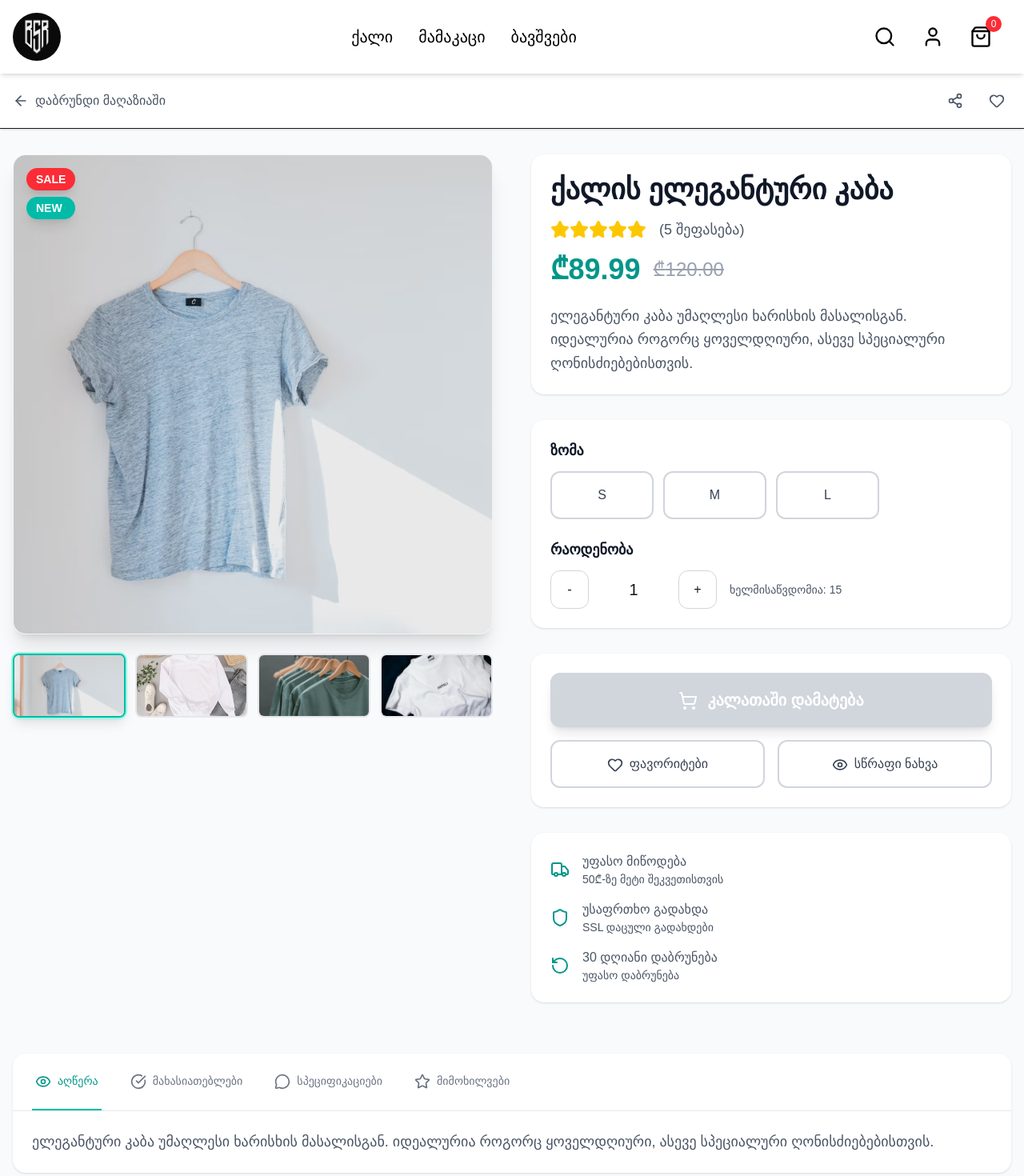
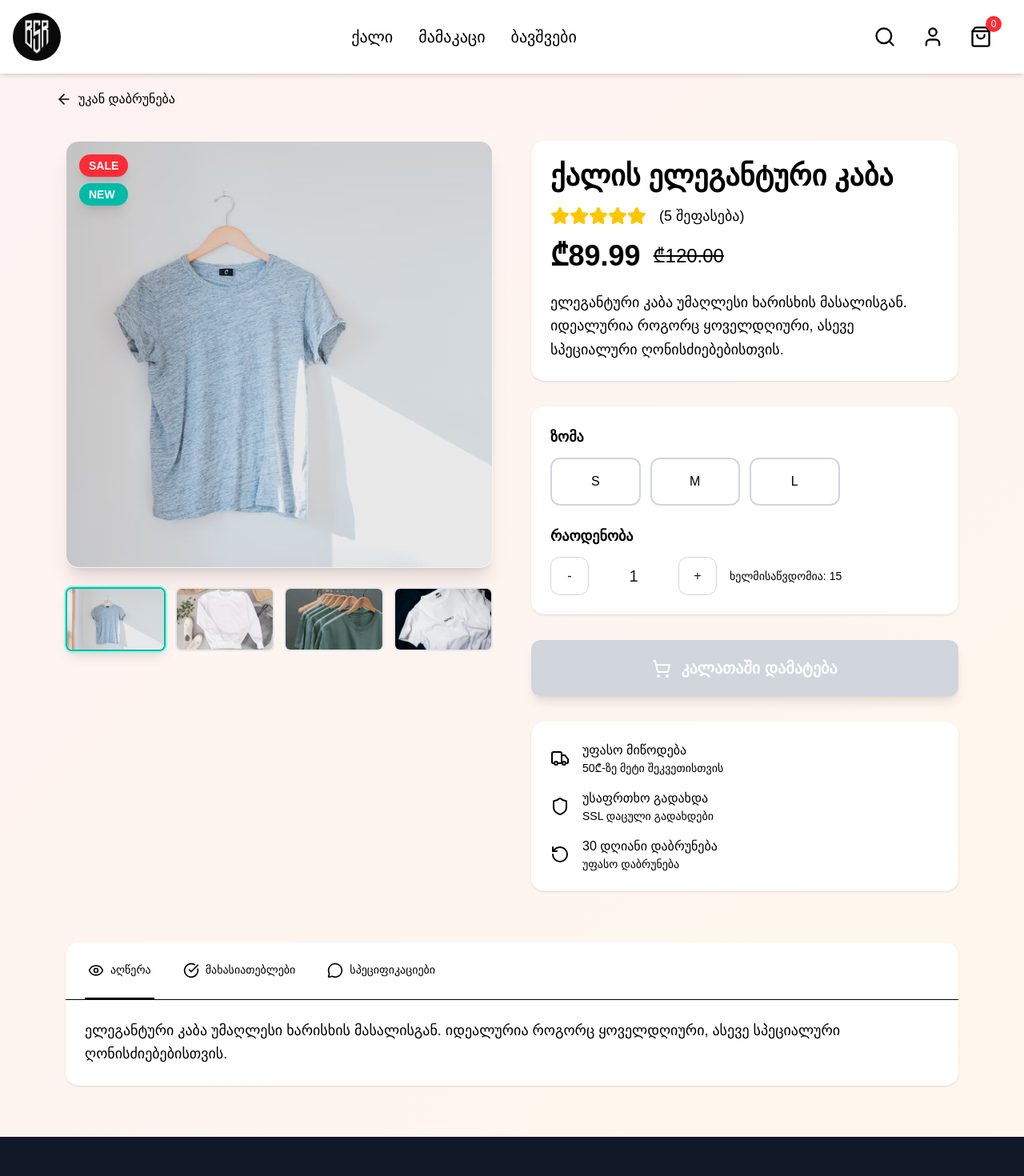
Before and after one commit to vaqsi1990/cloth, a Next.js app: page /product/1 in a window 1280 px wide. Shown: the top 1470 px of the page at 80% size. Built offline with nearby package versions, Linux system fonts and the light colour scheme.

Commit message:
productid

```diff
--- a/src/app/product/[id]/page.tsx
+++ b/src/app/product/[id]/page.tsx
@@ -67,10 +67,10 @@ const ProductPage = () => {
 
     if (!product) {
         return (
-            <div className="min-h-screen bg-gray-50 flex items-center justify-center">
+            <div className="min-h-screen bg-gradient-to-br from-red-50 to-orange-50 flex items-center justify-center">
                 <div className="text-center">
-                    <h1 className="text-2xl font-bold text-gray-900 mb-4">პროდუქტი ვერ მოიძებნა</h1>
-                    <Link href="/shop" className="text-teal-600 hover:text-teal-700">
+                    <h1 className="text-2xl font-bold text-black mb-4">პროდუქტი ვერ მოიძებნა</h1>
+                    <Link href="/shop" className="text-black hover:text-black">
                         დაბრუნდი მაღაზიაში
                     </Link>
                 </div>
@@ -80,44 +80,25 @@ const ProductPage = () => {
 
 
     return (
-        <div className="min-h-screen bg-gray-50">
+        <div className="min-h-screen bg-gradient-to-br from-red-50 to-orange-50 gi-product-tab px-3 gi-products">
             {/* Header with Navigation */}
-            <div className="bg-white shadow-sm border-b sticky top-0 z-40">
-                <div className="container mx-auto px-4 py-4">
+            <div className=" gi-product-tab px-3 gi-products  sticky top-0 z-40">
+                <div className="flex pt-5 flex-wrap justify-between items-center mx-auto min-[1600px]:max-w-[1600px] min-[1400px]:max-w-[1320px] min-[1200px]:max-w-[1140px] min-[992px]:max-w-[960px] min-[768px]:max-w-[720px] min-[576px]:max-w-[540px]">
                     <div className="flex items-center justify-between">
                         <Link
-                            href="/shop"
-                            className="inline-flex items-center text-gray-600 hover:text-gray-900 transition-colors"
+                            href="/"
+                            className="inline-flex items-center text-black hover:text-black transition-colors"
                         >
                             <ArrowLeft className="w-5 h-5 mr-2" />
-                            დაბრუნდი მაღაზიაში
+                            უკან დაბრუნება
                         </Link>
 
-                        <div className="flex items-center space-x-4">
-                            <button
-                                onClick={shareProduct}
-                                className="p-2 text-gray-600 hover:text-teal-600 transition-colors"
-                                title="გაზიარება"
-                            >
-                                <Share2 className="w-5 h-5" />
-                            </button>
-                            <button
-                                onClick={toggleWishlist}
-                                className={`p-2 transition-colors ${
-                                    isWishlisted
-                                        ? 'text-red-500 hover:text-red-600'
-                                        : 'text-gray-600 hover:text-red-500'
-                                }`}
-                                title="ფავორიტები"
-                            >
-                                <Heart className={`w-5 h-5 ${isWishlisted ? 'fill-current' : ''}`} />
-                            </button>
-                        </div>
+
                     </div>
                 </div>
             </div>
 
-            <div className="container mx-auto px-4 py-8">
+            <div className="gi-product-tab px-3 gi-products flex mt-10 flex-wrap justify-between items-center mx-auto min-[1600px]:max-w-[1600px] min-[1400px]:max-w-[1320px] min-[1200px]:max-w-[1140px] min-[992px]:max-w-[960px] min-[768px]:max-w-[720px] min-[576px]:max-w-[540px]">
                 {/* Main Product Section */}
                 <div className="grid grid-cols-1 xl:grid-cols-2 gap-12 mb-16">
                     {/* Product Images */}
@@ -179,7 +160,7 @@ const ProductPage = () => {
                     <div className="space-y-8">
                         {/* Product Header */}
                         <div className="bg-white rounded-2xl p-6 shadow-sm">
-                            <h1 className="text-4xl font-bold text-gray-900 mb-4">{product.name}</h1>
+                            <h1 className="text-4xl font-bold text-black mb-4">{product.name}</h1>
 
                             <div className="flex items-center space-x-4 mb-4">
                                 <div className="flex items-center">
@@ -187,33 +168,33 @@ const ProductPage = () => {
                                         <Star
                                             key={i}
                                             className={`w-6 h-6 ${
-                                                i < product.rating ? "text-yellow-400 fill-current" : "text-gray-300"
+                                                i < product.rating ? "text-yellow-400 fill-current" : "text-black"
                                             }`}
                                         />
                                     ))}
                                 </div>
-                                <span className="text-gray-600 text-lg">({product.rating} შეფასება)</span>
+                                <span className="text-black text-lg">({product.rating} შეფასება)</span>
                             </div>
 
                             <div className="flex items-center space-x-4 mb-6">
-                                <span className="text-4xl font-bold text-teal-600">
+                                <span className="text-4xl font-bold text-black">
                                     ₾{product.currentPrice.toFixed(2)}
                                 </span>
                                 {product.originalPrice > product.currentPrice && (
-                                    <span className="text-2xl text-gray-400 line-through">
+                                    <span className="text-2xl text-black line-through">
                                         ₾{product.originalPrice.toFixed(2)}
                                     </span>
                                 )}
                             </div>
 
-                            <p className="text-gray-600 text-lg leading-relaxed">{product.description}</p>
+                            <p className="text-black text-lg leading-relaxed">{product.description}</p>
                         </div>
 
                         {/* Selection Options */}
                         <div className="bg-white rounded-2xl p-6 shadow-sm space-y-6">
                             {/* Size Selection */}
                             <div>
-                                <h3 className="text-lg font-semibold text-gray-900 mb-3">ზომა</h3>
+                                <h3 className="text-lg font-semibold text-black mb-3">ზომა</h3>
                                 <div className="grid grid-cols-4 gap-3">
                                     {product.sizes.map((size) => (
                                         <button
@@ -221,8 +202,8 @@ const ProductPage = () => {
                                             onClick={() => handleSizeSelect(size)}
                                             className={`py-4 px-4 text-center rounded-xl border-2 transition-all font-medium ${
                                                 selectedSize === size
-                                                    ? "border-teal-500 bg-teal-50 text-teal-700 shadow-md"
-                                                    : "border-gray-300 hover:border-teal-400 text-gray-700 hover:bg-gray-50"
+                                                    ? "border-black bg-black text-white shadow-md"
+                                                    : "border-gray-300 hover:border-black text-black hover:bg-gray-50"
                                             }`}
                                         >
                                             {size}
@@ -235,7 +216,7 @@ const ProductPage = () => {
 
                             {/* Quantity */}
                             <div>
-                                <h3 className="text-lg font-semibold text-gray-900 mb-3">რაოდენობა</h3>
+                                <h3 className="text-lg font-semibold text-black mb-3">რაოდენობა</h3>
                                 <div className="flex items-center space-x-4">
                                     <button
                                         onClick={() => handleQuantityChange(quantity - 1)}
@@ -250,7 +231,7 @@ const ProductPage = () => {
                                     >
                                         +
                                     </button>
-                                    <span className="text-sm text-gray-600">
+                                    <span className="text-sm text-black">
                                         ხელმისაწვდომია: <span className="font-medium">{product.stockCount}</span>
                                     </span>
                                 </div>
@@ -258,55 +239,35 @@ const ProductPage = () => {
                         </div>
 
                         {/* Action Buttons */}
-                        <div className="bg-white rounded-2xl p-6 shadow-sm space-y-4">
                             <button
                                 onClick={addToCart}
                                 disabled={!selectedSize}
-                                className="w-full bg-teal-600 text-white py-5 px-6 rounded-xl font-semibold text-xl hover:bg-teal-700 transition-all duration-300 disabled:bg-gray-300 disabled:cursor-not-allowed shadow-lg hover:shadow-xl"
+                                className="w-full bg-black  text-white py-5 px-6 rounded-xl font-semibold md:text-[20px] text-[18px] transition-all duration-300 disabled:bg-gray-300 disabled:cursor-not-allowed shadow-lg hover:shadow-xl"
                             >
                                 <ShoppingCart className="w-6 h-6 inline mr-3" />
                                 კალათაში დამატება
                             </button>
 
-                            <div className="grid grid-cols-2 gap-4">
-                                <button
-                                    onClick={toggleWishlist}
-                                    className={`py-4 px-6 rounded-xl font-medium transition-all duration-300 ${
-                                        isWishlisted
-                                            ? 'bg-red-50 text-red-600 border-2 border-red-200 hover:bg-red-100'
-                                            : 'border-2 border-gray-300 text-gray-700 hover:border-teal-500 hover:text-teal-600'
-                                    }`}
-                                >
-                                    <Heart className={`w-5 h-5 inline mr-2 ${isWishlisted ? 'fill-current' : ''}`} />
-                                    {isWishlisted ? 'ფავორიტებში' : 'ფავორიტები'}
-                                </button>
-
-                                <button className="border-2 border-gray-300 text-gray-700 py-4 px-6 rounded-xl font-medium hover:border-teal-500 hover:text-teal-600 transition-all duration-300">
-                                    <Eye className="w-5 h-5 inline mr-2" />
-                                    სწრაფი ნახვა
-                                </button>
-                            </div>
-                        </div>
 
                         {/* Product Benefits */}
                         <div className="bg-white rounded-2xl p-6 shadow-sm">
                             <div className="space-y-4">
-                                <div className="flex items-center text-gray-600">
-                                    <Truck className="w-6 h-6 mr-4 text-teal-600" />
+                                <div className="flex items-center text-black">
+                                    <Truck className="w-6 h-6 mr-4 text-black" />
                                     <div>
                                         <div className="font-medium">უფასო მიწოდება</div>
                                         <div className="text-sm">50₾-ზე მეტი შეკვეთისთვის</div>
                                     </div>
                                 </div>
-                                <div className="flex items-center text-gray-600">
-                                    <Shield className="w-6 h-6 mr-4 text-teal-600" />
+                                <div className="flex items-center text-black">
+                                    <Shield className="w-6 h-6 mr-4 text-black" />
                                     <div>
                                         <div className="font-medium">უსაფრთხო გადახდა</div>
                                         <div className="text-sm">SSL დაცული გადახდები</div>
                                     </div>
                                 </div>
-                                <div className="flex items-center text-gray-600">
-                                    <RotateCcw className="w-6 h-6 mr-4 text-teal-600" />
+                                <div className="flex items-center text-black">
+                                    <RotateCcw className="w-6 h-6 mr-4 text-black" />
         <div>
                                         <div className="font-medium">30 დღიანი დაბრუნება</div>
                                         <div className="text-sm">უფასო დაბრუნება</div>
@@ -318,22 +279,22 @@ const ProductPage = () => {
                 </div>
 
                 {/* Tabs Section */}
-                <div className="bg-white rounded-2xl shadow-sm mb-16">
-                    <div className="border-b border-gray-200">
+                <div className="bg-white mx-auto rounded-2xl shadow-sm mb-16">
+                    <div className="border-b border-black">
                         <nav className="flex space-x-8 px-6">
                             {[
                                 { id: 'description', label: 'აღწერა', icon: Eye },
                                 { id: 'features', label: 'მახასიათებლები', icon: CheckCircle },
                                 { id: 'specifications', label: 'სპეციფიკაციები', icon: MessageCircle },
-                                { id: 'reviews', label: 'მიმოხილვები', icon: Star }
+
                             ].map((tab) => (
                                 <button
                                     key={tab.id}
                                     onClick={() => setActiveTab(tab.id)}
                                     className={`py-6 px-1 border-b-2 font-medium text-sm transition-colors ${
                                         activeTab === tab.id
-                                            ? 'border-teal-500 text-teal-600'
-                                            : 'border-transparent text-gray-500 hover:text-gray-700 hover:border-gray-300'
+                                            ? 'border-black text-black'
+                                            : 'border-transparent text-black hover:text-black hover:border-black'
                                     }`}
                                 >
                                     <tab.icon className="w-5 h-5 inline mr-2" />
@@ -346,7 +307,7 @@ const ProductPage = () => {
                     <div className="p-6">
                         {activeTab === 'description' && (
                             <div className="prose max-w-none">
-                                <p className="text-gray-600 leading-relaxed text-lg">{product.description}</p>
+                                <p className="text-black leading-relaxed text-lg">{product.description}</p>
                             </div>
                         )}
 
@@ -354,8 +315,8 @@ const ProductPage = () => {
                             <div className="grid grid-cols-1 md:grid-cols-2 gap-4">
                                 {product.features.map((feature, index) => (
                                     <div key={index} className="flex items-center space-x-3 p-4 bg-gray-50 rounded-lg">
-                                        <CheckCircle className="w-5 h-5 text-teal-600 flex-shrink-0" />
-                                        <span className="text-gray-700">{feature}</span>
+                                        <CheckCircle className="w-5 h-5 text-black flex-shrink-0" />
+                                        <span className="text-black">{feature}</span>
                                     </div>
                                 ))}
                             </div>
@@ -365,8 +326,8 @@ const ProductPage = () => {
                             <div className="space-y-4">
                                 {Object.entries(product.specifications).map(([key, value]) => (
                                     <div key={key} className="flex justify-between py-3 border-b border-gray-200">
-                                        <span className="font-medium text-gray-700">{key}</span>
-                                        <span className="text-gray-600">{value}</span>
+                                        <span className="font-medium text-black">{key}</span>
+                                        <span className="text-black">{value}</span>
                                     </div>
                                 ))}
                             </div>
@@ -378,12 +339,12 @@ const ProductPage = () => {
                                     <div key={review.id} className="border-b border-gray-200 pb-6 last:border-b-0">
                                         <div className="flex items-center justify-between mb-3">
                                             <div className="flex items-center space-x-3">
-                                                <div className="w-10 h-10 bg-teal-100 rounded-full flex items-center justify-center">
-                                                    <span className="text-teal-600 font-medium">{review.user[0]}</span>
+                                                <div className="w-10 h-10 bg-black rounded-full flex items-center justify-center">
+                                                    <span className="text-black font-medium">{review.user[0]}</span>
                                                 </div>
                                                 <div>
-                                                    <div className="font-medium text-gray-900">{review.user}</div>
-                                                    <div className="text-sm text-gray-500">{review.date}</div>
+                                                    <div className="font-medium text-black">{review.user}</div>
+                                                    <div className="text-sm text-black">{review.date}</div>
                                                 </div>
                                             </div>
                                             <div className="flex items-center">
@@ -391,13 +352,13 @@ const ProductPage = () => {
                                                     <Star
                                                         key={i}
                                                         className={`w-4 h-4 ${
-                                                            i < review.rating ? "text-yellow-400 fill-current" : "text-gray-300"
+                                                            i < review.rating ? "text-yellow-400 fill-current" : "text-black"
                                                         }`}
                                                     />
                                                 ))}
                                             </div>
                                         </div>
-                                        <p className="text-gray-600">{review.comment}</p>
+                                        <p className="text-black">{review.comment}</p>
                                     </div>
                                 ))}
                             </div>
```
